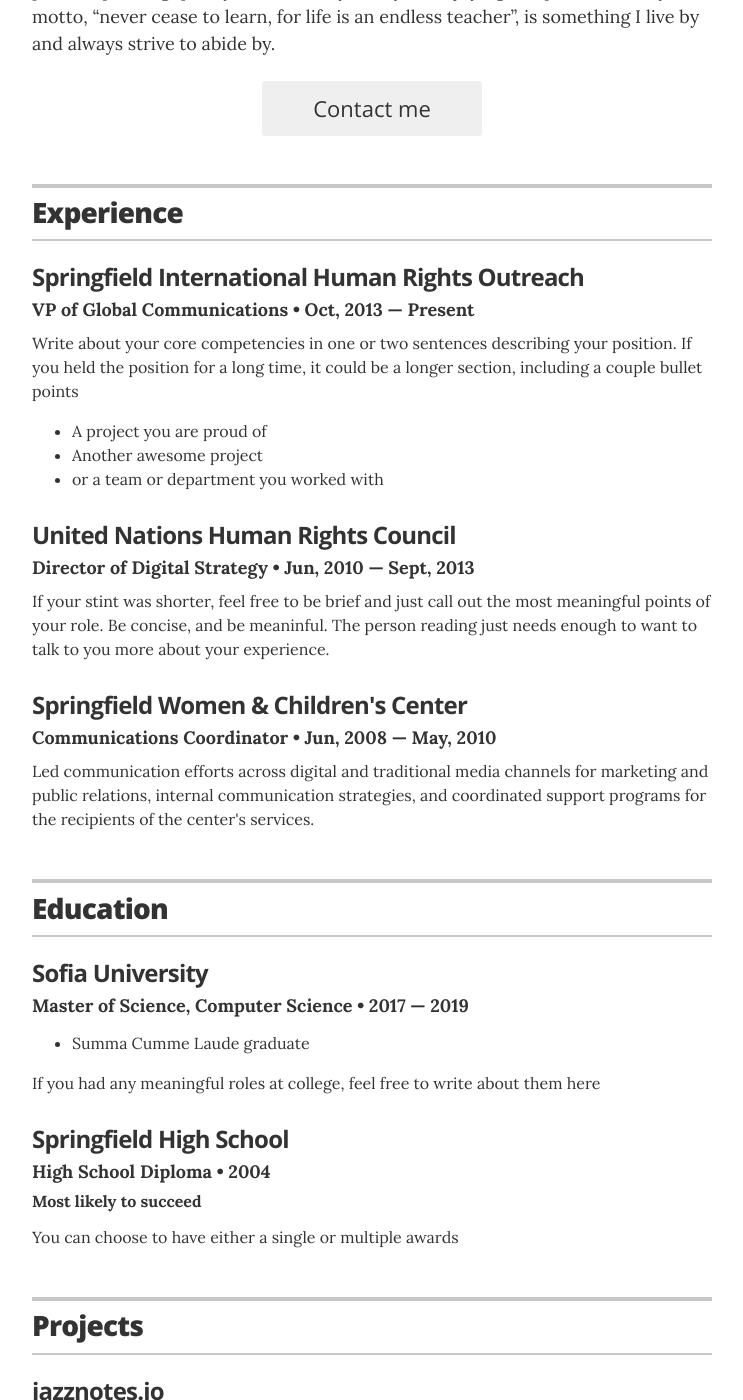
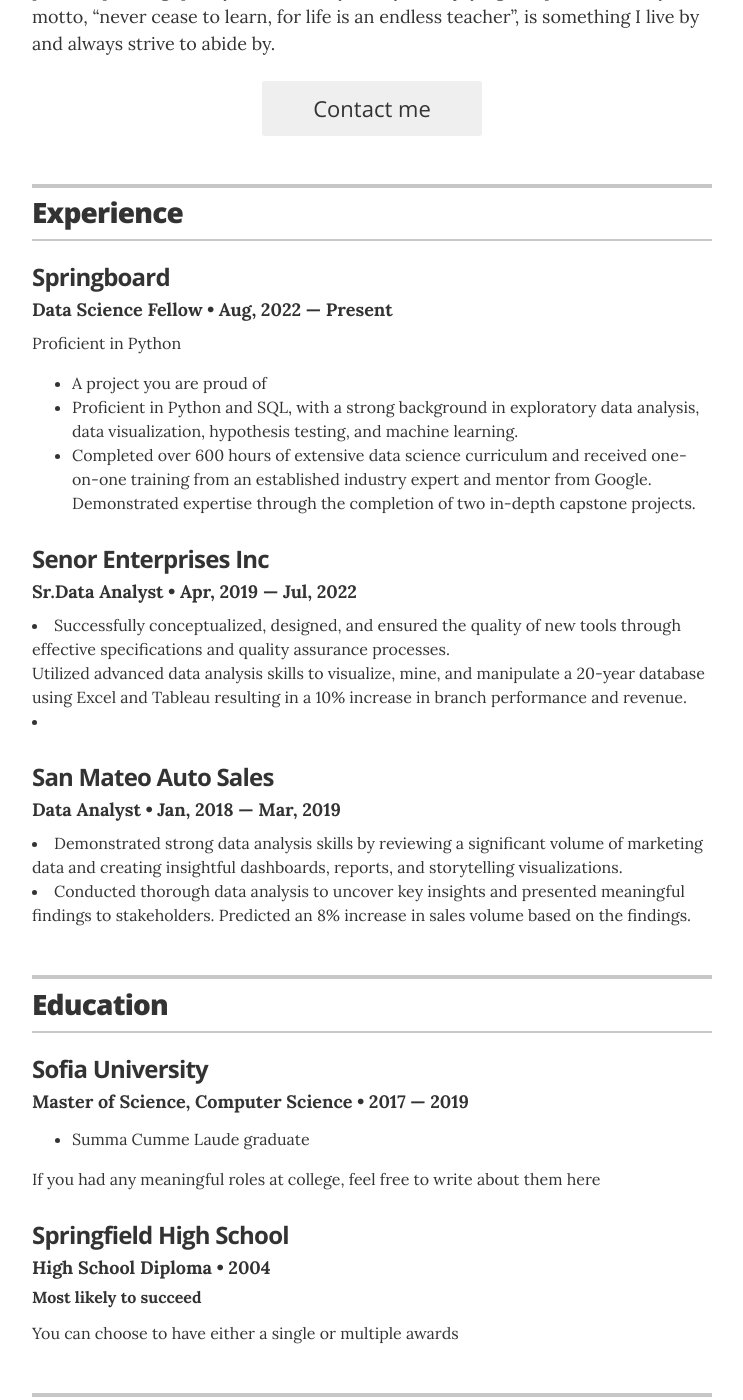
Before and after one commit to ttariqaziz/ttariqaziz.github.io, a Jekyll site: the page built from index.html, in a window 1280 px wide and 1400 px high, scrolled down 512 px. Shown: the whole window, without its empty margins (268-1011 px from the left). Built offline with Jekyll 4.4.1, drawn with Linux system fonts in a browser that asks for light colours.

Commit message:
Update experience.yml

```diff
--- a/_data/experience.yml
+++ b/_data/experience.yml
@@ -1,19 +1,19 @@
 # Jobs
-# VP of Global Communications
-- company: Springfield International Human Rights Outreach
-  position: VP of Global Communications
-  duration: Oct, 2013 &mdash; Present
-  summary: Write about your core competencies in one or two sentences describing your position. If you held the position for a long time, it could be a longer section, including a couple bullet points	<ul class="resume-item-list"><li>A project you are proud of</li><li>Another awesome project</li><li>or a team or department you worked with</li></ul>
+# Data Science Fellow
+- company: Springboard
+  position: Data Science Fellow
+  duration: Aug, 2022 &mdash; Present
+  summary: Proficient in Python	<ul class="resume-item-list"><li>A project you are proud of</li><li>Proficient in Python and SQL, with a strong background in exploratory data analysis, data visualization, hypothesis testing, and machine learning.</li><li>Completed over 600 hours of extensive data science curriculum and received one-on-one training from an established industry expert and mentor from Google. Demonstrated expertise through the completion of two in-depth capstone projects.</li></ul>
 
-# Director of Digital Stratgy
-- company: United Nations Human Rights Council
-  position: Director of Digital Strategy
-  duration:  Jun, 2010 &mdash; Sept, 2013
-  summary: If your stint was shorter, feel free to be brief and just call out the most meaningful points of your role. Be concise, and be meaninful. The person reading just needs enough to want to talk to you more about your experience.
+# Sr.Data Analyst
+- company: Senor Enterprises Inc
+  position: Sr.Data Analyst
+  duration:  Apr, 2019 &mdash; Jul, 2022
+  summary: <li>Successfully conceptualized, designed, and ensured the quality of new tools through effective specifications and quality assurance processes.</li>Utilized advanced data analysis skills to visualize, mine, and manipulate a 20-year database using Excel and Tableau resulting in a 10% increase in branch performance and revenue.<li></li>
 
 
-# Communications Coordinator
-- company: Springfield Women & Children's Center
-  position: Communications Coordinator
-  duration:   Jun, 2008  &mdash; May, 2010
-  summary: Led communication efforts across digital and traditional media channels for marketing and public relations, internal communication strategies, and coordinated support programs for the recipients of the center's services.
+# Data Analyst
+- company: San Mateo Auto Sales
+  position: Data Analyst
+  duration:   Jan, 2018  &mdash; Mar, 2019
+  summary: <li>Demonstrated strong data analysis skills by reviewing a significant volume of marketing data and creating insightful dashboards, reports, and storytelling visualizations.</li><li>Conducted thorough data analysis to uncover key insights and presented meaningful findings to stakeholders. Predicted an 8% increase in sales volume based on the findings.</li>
```
